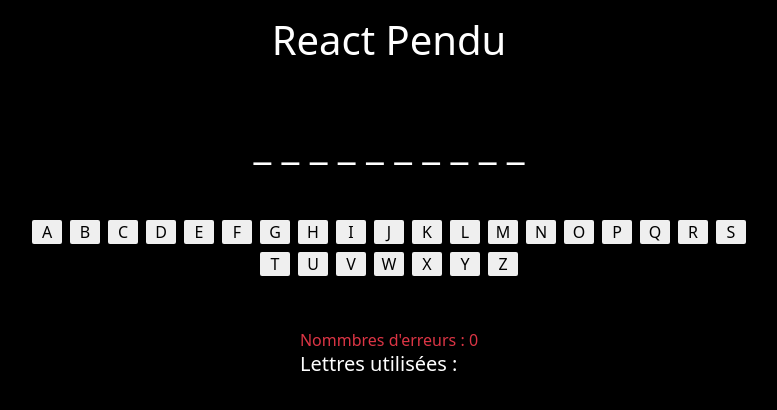
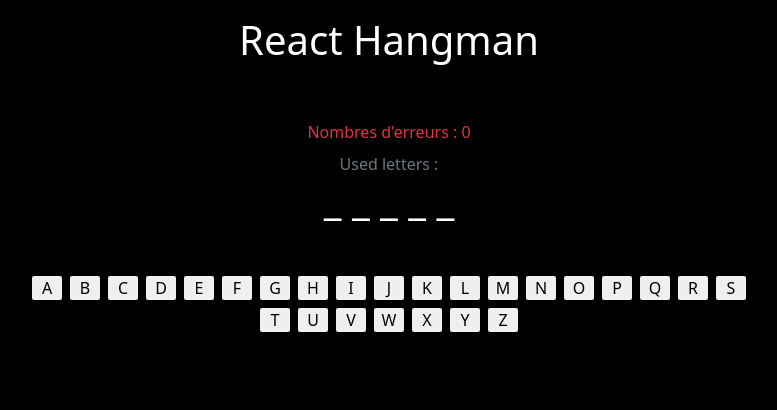
Before and after one commit to ethantaylan/react-hangman, a React (Vite) app: page / in a window 1280 px wide. Shown: the top 410 px of the page, without its empty margins (251-1028 px from the left). Built offline with nearby package versions, Linux system fonts and the light colour scheme.

Commit message:
feat(hangman): conditions added

```diff
--- /dev/null
+++ b/src/components/Hangman.tsx
@@ -0,0 +1,97 @@
+import React from "react";
+import HangmanInformations from "./HangmanInformations";
+
+const words = [
+  "bulles",
+  "avion",
+  "portable",
+  "television",
+  "demarreur",
+  "clavier",
+  "abordable",
+  "adorable",
+  "wagon",
+  "expediteur",
+  "exasperer",
+];
+
+const alphabet = "abcdefghijklmnopqrstuvwxyz".toUpperCase().split("");
+
+const Hangman: React.FC = () => {
+  const [incorrectGuesses, setIncorrectGuesses] = React.useState(0);
+  const [correctGuesses, setCorrectGuesses] = React.useState<string[]>([]);
+  const [selectedWord, setSelectedWord] = React.useState("");
+  const [replacedWord, setReplacedWord] = React.useState<string[]>([]);
+  const [usedLetters, setUsedLetters] = React.useState<string[]>([]);
+
+  const getRandomWord = (words: string[]) => {
+    const randomIndex = Math.floor(Math.random() * words.length);
+    return words[randomIndex];
+  };
+
+  const replaceWithUnderscores = (word: string) => {
+    return "_".repeat(word.length).split("");
+  };
+
+  React.useEffect(() => {
+    const randomWord = getRandomWord(words).toUpperCase();
+    setSelectedWord(randomWord);
+    setReplacedWord(replaceWithUnderscores(randomWord));
+  }, []);
+
+  const handleLetterClick = (letter: string) => {
+    if (usedLetters.includes(letter)) {
+      alert("Letter already used");
+      return;
+    }
+
+    if (incorrectGuesses === 6) {
+      console.log("you lost");
+      return;
+    }
+
+    setUsedLetters((usedLetters) => [...usedLetters, letter]);
+
+    if (selectedWord.includes(letter)) {
+      setCorrectGuesses((correctGuesses) => [...correctGuesses, letter]);
+
+      setReplacedWord((replacedWord) => {
+        const newReplacedWord = [...replacedWord];
+        for (let i = 0; i < selectedWord.length; i++) {
+          if (selectedWord[i] === letter) {
+            newReplacedWord[i] = letter;
+          }
+        }
+        return newReplacedWord;
+      });
+    } else {
+      setIncorrectGuesses((incorrectGuesses) => incorrectGuesses + 1);
+    }
+  };
+
+  return (
+    <div className="d-flex mt-5 text-white align-items-center mb-5 flex-column">
+      <HangmanInformations
+        fails={incorrectGuesses}
+        correctGuesses={correctGuesses}
+      />
+      <span className="text-secondary">
+        Used letters : {usedLetters?.map((letter) => letter).join(" - ")}
+      </span>
+      <span className="mb-5 display-6">{replacedWord.join(" ")}</span>
+      <div className="d-flex justify-content-center flex-wrap w-75">
+        {alphabet.map((letter) => (
+          <button
+            key={letter}
+            className="letter-button"
+            onClick={() => handleLetterClick(letter)}
+          >
+            {letter}
+          </button>
+        ))}
+      </div>
+    </div>
+  );
+};
+
+export default Hangman;
--- a/src/components/HangmanInformations.tsx
+++ b/src/components/HangmanInformations.tsx
@@ -1,10 +1,18 @@
 import React from "react";
 
-const HangmanInformations: React.FC = () => {
+interface HangmanInformationsProps {
+  fails: number;
+  correctGuesses: string[];
+}
+
+const HangmanInformations: React.FC<HangmanInformationsProps> = ({
+  fails,
+  correctGuesses,
+}) => {
   return (
     <div>
-      <span className="text-danger">Nommbres d'erreurs : 0</span>
-      <h5 className="text-white">Lettres utilisées : </h5>
+      <span className="text-danger">Nombres d'erreurs : {fails}</span>
+      <h5 className="text-success">{correctGuesses}</h5>
     </div>
   );
 };
--- a/src/components/WordToFind.tsx
+++ b/src/components/HangmanWithError.tsx
@@ -14,7 +14,7 @@ const Words = [
   "Exasperer",
 ];
 
-const alphabet = "abcdefghijklmnopqrstuvwxyz".toUpperCase().split("");
+export const alphabet = "abcdefghijklmnopqrstuvwxyz".toUpperCase().split("");
 
 const WordToFind: React.FC = () => {
   const [replacedWord, setReplacedWord] = React.useState<string[]>([]);
@@ -36,13 +36,16 @@ const WordToFind: React.FC = () => {
   }, []);
 
   const handleLetterClick = (letter: string) => {
-    let newReplacedWord = [...replacedWord];
-    for (let i = 0; i < randomWord.length; i++) {
-      if (randomWord[i].toUpperCase() === letter) {
-        newReplacedWord[i] = letter;
+    setReplacedWord((replacedWord) => {
+      let newReplacedWord = replacedWord.slice();
+      for (let i = 0; i < randomWord.length; i++) {
+        if (randomWord[i].toUpperCase() === letter) {
+          newReplacedWord[i] = letter;
+        }
       }
-    }
-    setReplacedWord(newReplacedWord);
+
+      return newReplacedWord;
+    });
   };
 
   return (
--- a/src/packages/Home.tsx
+++ b/src/packages/Home.tsx
@@ -1,14 +1,10 @@
-import HangmanInformations from "../components/HangmanInformations";
-import WordToFind from "../components/WordToFind";
+import Hangman from "../components/Hangman";
 
-const Home = () => {
+const Home: React.FC = () => {
   return (
     <div className="d-flex flex-column pt-3 align-items-center justify-content-center">
-      <h1 className="text-white">React Pendu</h1>
-      <WordToFind />
-      <div className="d-flex align-items-center flex-column">
-        <HangmanInformations />
-      </div>
+      <h1 className="text-white">React Hangman</h1>
+      <Hangman />
     </div>
   );
 };
```
